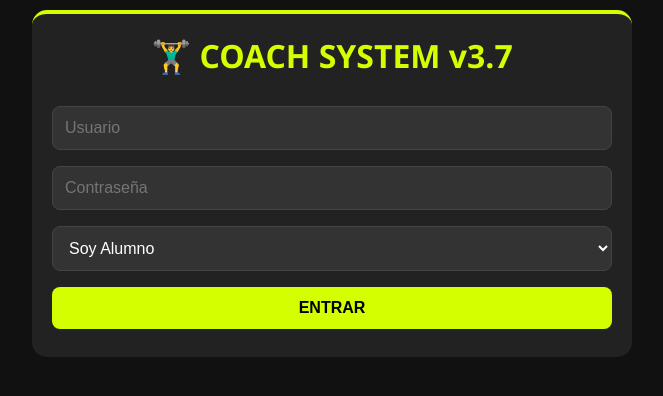
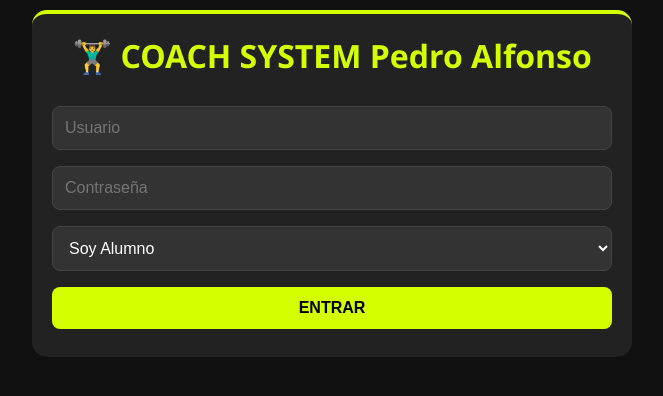
Before and after one commit to Pedroaguila88/mi-web, a plain HTML site: page app-entrenador/index.html in a window 1280 px wide. Shown: the whole page, without its empty margins (308-971 px from the left). Drawn offline with nearby package versions, Linux system fonts and the light colour scheme.

Commit message:
Update index.html

```diff
--- a/app-entrenador/index.html
+++ b/app-entrenador/index.html
@@ -3,7 +3,7 @@
 <head>
     <meta charset="UTF-8">
     <meta name="viewport" content="width=device-width, initial-scale=1.0, maximum-scale=1.0, user-scalable=no">
-    <title>Pedro Alfonso - Coach System Pedro Alfonso (Full Restore)</title>
+    <title>Pedro Alfonso - Coach System v3.7 (Full Restore)</title>
     <script src="https://cdn.jsdelivr.net/npm/chart.js"></script>
     <style>
         :root { --primary: #d4ff00; --bg: #111; --card: #222; --text: #eee; --accent: #00d4ff; --danger: #ff4444; --success: #28a745; --dev: #ff00ff; }
@@ -32,7 +32,7 @@
 
 <div class="container">
     <div id="section-auth" class="card">
-        <h1>🏋️‍♂️ COACH SYSTEM v3.7</h1>
+        <h1>🏋️‍♂️ COACH SYSTEM Pedro Alfonso</h1>
         <input type="text" id="auth-user" placeholder="Usuario">
         <input type="password" id="auth-pass" placeholder="Contraseña">
         <select id="auth-role">
```
